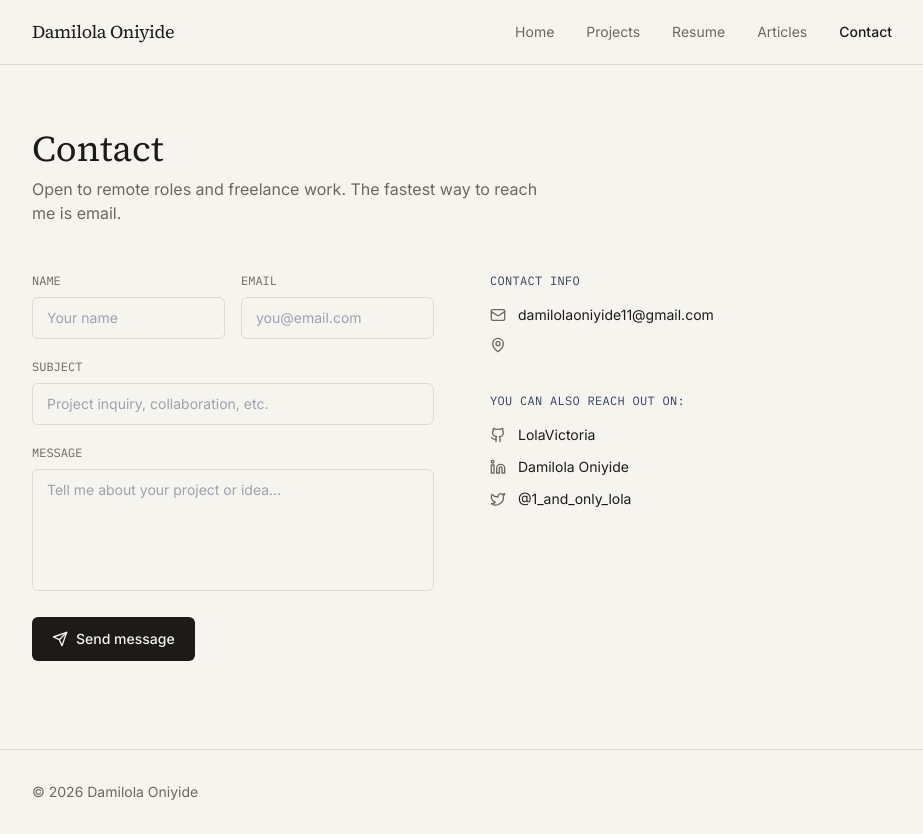
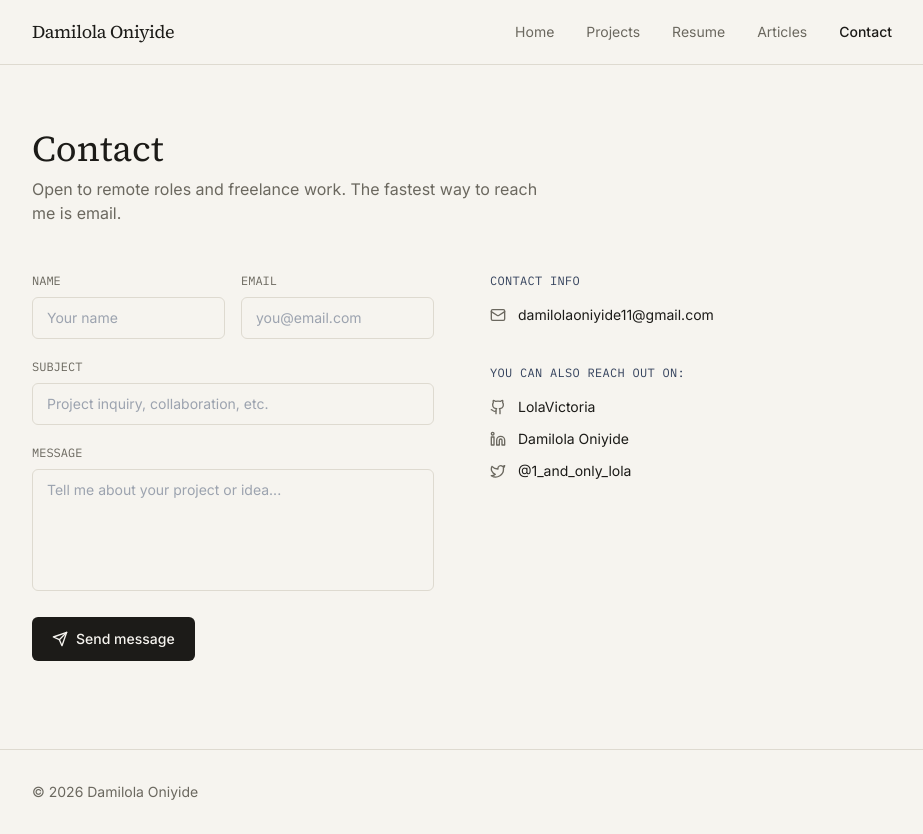
Before and after one commit to LolaVictoria/portfolio_v2, a React (Vite) app: page / in a window 1280 px wide. Both pictures are taken after a click on the button "Contact". Shown: the whole page, without its empty margins (178-1101 px from the left). Built offline with nearby package versions, Linux system fonts and the light colour scheme.

Commit message:
updated text and styling

```diff
--- a/src/sections/Contact.jsx
+++ b/src/sections/Contact.jsx
@@ -3,7 +3,7 @@ import { Mail, MapPin, Github, Linkedin, Twitter, Send } from 'lucide-react'
 
 const CONTACT_INFO = [
   { icon: Mail, label: 'Email', value: 'damilolaoniyide11@gmail.com', href: 'mailto:damilolaoniyide11@gmail.com' },
-  { icon: MapPin, label: 'Location', value: '', href: null },
+  //{ icon: MapPin, label: 'Location', value: '', href: null },
 ]
 
 const SOCIALS = [
```
